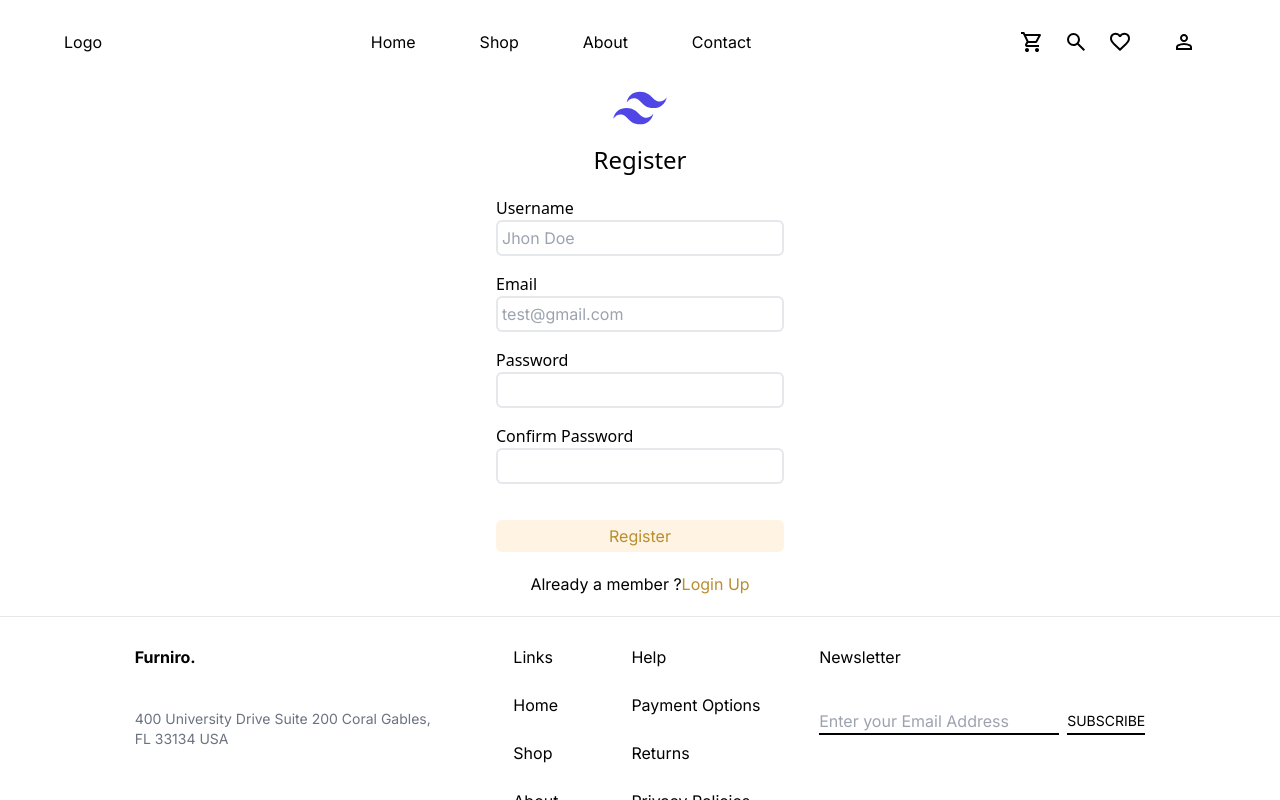
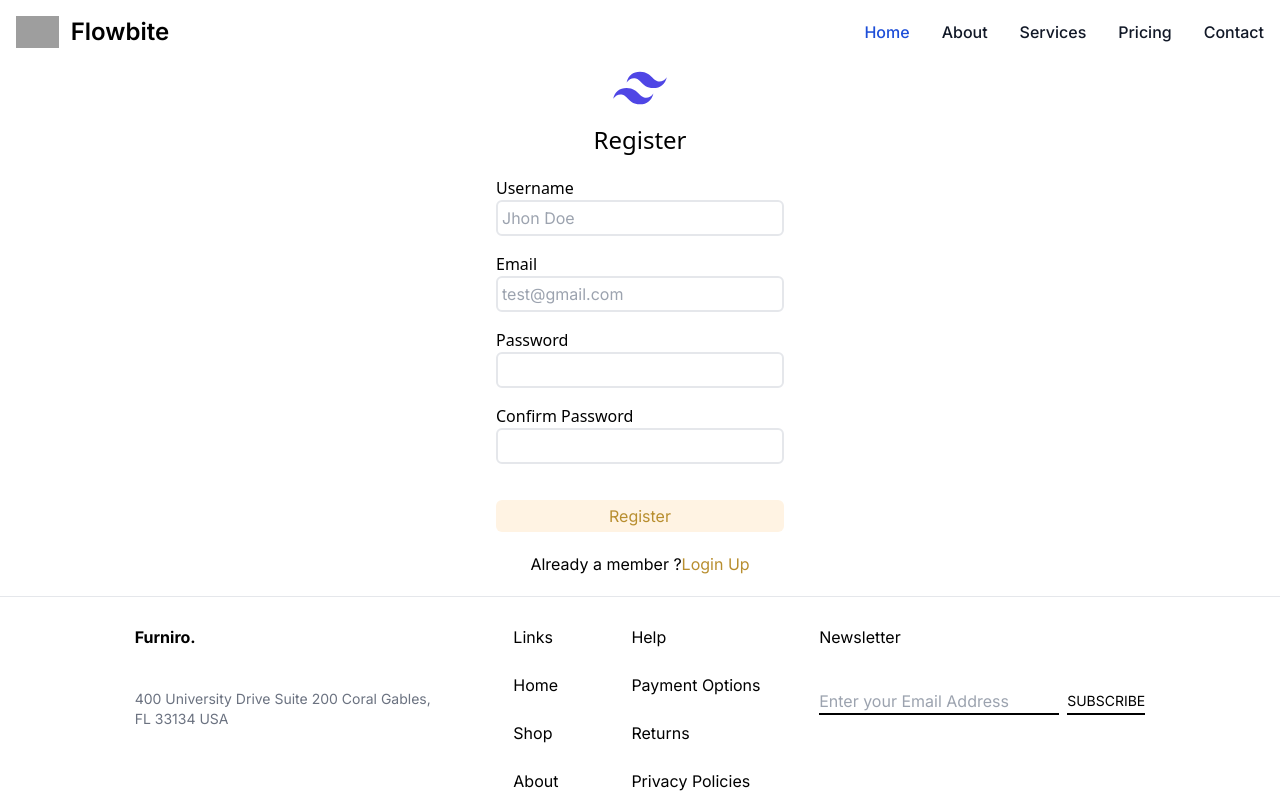
Before and after one commit to Abdullah-Ahmed1/Ecommerce-App-Nextjs, a Next.js app: page /register in a window 1280 px wide. Built offline with nearby package versions, Linux system fonts and the light colour scheme; grey boxes are pictures that could not be loaded.

Commit message:
feat :added a navbar for reponsive design

```diff
--- a/src/app/layout.tsx
+++ b/src/app/layout.tsx
@@ -4,6 +4,7 @@
 import Header from "../components/Header";
 import Footer from "../components/Footer";
 import { GoogleTagManager } from "@next/third-parties/google";
+import HeaderNew from "@/components/HeaderNew";
 
 const inter = Inter({ subsets: ["latin"] });
 
@@ -20,9 +21,10 @@
   return (
     <html lang="en">
       <body className={`${inter.className} "testing"`}>
-        <main className="flex flex-col w-full h-full overflow-auto">
+        <main className="flex h-full w-full flex-col overflow-auto">
           <GoogleTagManager gtmId="GTM-TJG8XG78" />
-          <Header />
+          {/* <Header /> */}
+          <HeaderNew />
           {children}
           <Footer />
         </main>
--- a/src/app/register/form.tsx
+++ b/src/app/register/form.tsx
@@ -2,11 +2,10 @@
 import z from "zod";
 import Link from "next/link";
 import Image from "next/image";
+import Toast from "@/components/Toast";
 import { useForm } from "react-hook-form";
 import React, { ReactNode, useState } from "react";
 import { zodResolver } from "@hookform/resolvers/zod";
-
-import Toast from "@/components/Toast";
 
 interface IRegisterForm {
   handleSubmitForm: (
--- /dev/null
+++ b/src/components/HeaderNew.tsx
@@ -0,0 +1,92 @@
+const HeaderNew = () => {
+  return (
+    <nav className="border-gray-200 bg-white dark:bg-gray-900">
+      <div className="mx-auto flex max-w-screen-xl flex-wrap items-center justify-between p-4">
+        <a
+          href="https://flowbite.com/"
+          className="flex items-center space-x-3 rtl:space-x-reverse"
+        >
+          <img
+            src="https://flowbite.com/docs/images/logo.svg"
+            className="h-8"
+            alt="Flowbite Logo"
+          />
+          <span className="self-center whitespace-nowrap text-2xl font-semibold dark:text-white">
+            Flowbite
+          </span>
+        </a>
+        {/* <button
+          data-collapse-toggle="navbar-default"
+          type="button"
+          className="inline-flex h-10 w-10 items-center justify-center rounded-lg p-2 text-sm text-gray-500 hover:bg-gray-100 focus:outline-none focus:ring-2 focus:ring-gray-200 md:hidden dark:text-gray-400 dark:hover:bg-gray-700 dark:focus:ring-gray-600"
+          aria-controls="navbar-default"
+          aria-expanded="false"
+        >
+          <span className="sr-only">Open main menu</span>
+          <svg
+            className="h-5 w-5"
+            aria-hidden="true"
+            xmlns="http://www.w3.org/2000/svg"
+            fill="none"
+            viewBox="0 0 17 14"
+          >
+            <path
+              stroke="currentColor"
+              stroke-linecap="round"
+              stroke-linejoin="round"
+              stroke-width="2"
+              d="M1 1h15M1 7h15M1 13h15"
+            />
+          </svg>
+        </button> */}
+        <div className="hidden w-full md:block md:w-auto" id="navbar-default">
+          <ul className="mt-4 flex flex-col rounded-lg border border-gray-100 bg-gray-50 p-4 font-medium md:mt-0 md:flex-row md:space-x-8 md:border-0 md:bg-white md:p-0 rtl:space-x-reverse dark:border-gray-700 dark:bg-gray-800 md:dark:bg-gray-900">
+            <li>
+              <a
+                href="#"
+                className="block rounded bg-blue-700 px-3 py-2 text-white md:bg-transparent md:p-0 md:text-blue-700 dark:text-white md:dark:text-blue-500"
+                aria-current="page"
+              >
+                Home
+              </a>
+            </li>
+            <li>
+              <a
+                href="#"
+                className="block rounded px-3 py-2 text-gray-900 hover:bg-gray-100 md:border-0 md:p-0 md:hover:bg-transparent md:hover:text-blue-700 dark:text-white dark:hover:bg-gray-700 dark:hover:text-white md:dark:hover:bg-transparent md:dark:hover:text-blue-500"
+              >
+                About
+              </a>
+            </li>
+            <li>
+              <a
+                href="#"
+                className="block rounded px-3 py-2 text-gray-900 hover:bg-gray-100 md:border-0 md:p-0 md:hover:bg-transparent md:hover:text-blue-700 dark:text-white dark:hover:bg-gray-700 dark:hover:text-white md:dark:hover:bg-transparent md:dark:hover:text-blue-500"
+              >
+                Services
+              </a>
+            </li>
+            <li>
+              <a
+                href="#"
+                className="block rounded px-3 py-2 text-gray-900 hover:bg-gray-100 md:border-0 md:p-0 md:hover:bg-transparent md:hover:text-blue-700 dark:text-white dark:hover:bg-gray-700 dark:hover:text-white md:dark:hover:bg-transparent md:dark:hover:text-blue-500"
+              >
+                Pricing
+              </a>
+            </li>
+            <li>
+              <a
+                href="#"
+                className="block rounded px-3 py-2 text-gray-900 hover:bg-gray-100 md:border-0 md:p-0 md:hover:bg-transparent md:hover:text-blue-700 dark:text-white dark:hover:bg-gray-700 dark:hover:text-white md:dark:hover:bg-transparent md:dark:hover:text-blue-500"
+              >
+                Contact
+              </a>
+            </li>
+          </ul>
+        </div>
+      </div>
+    </nav>
+  );
+};
+
+export default HeaderNew;
```
